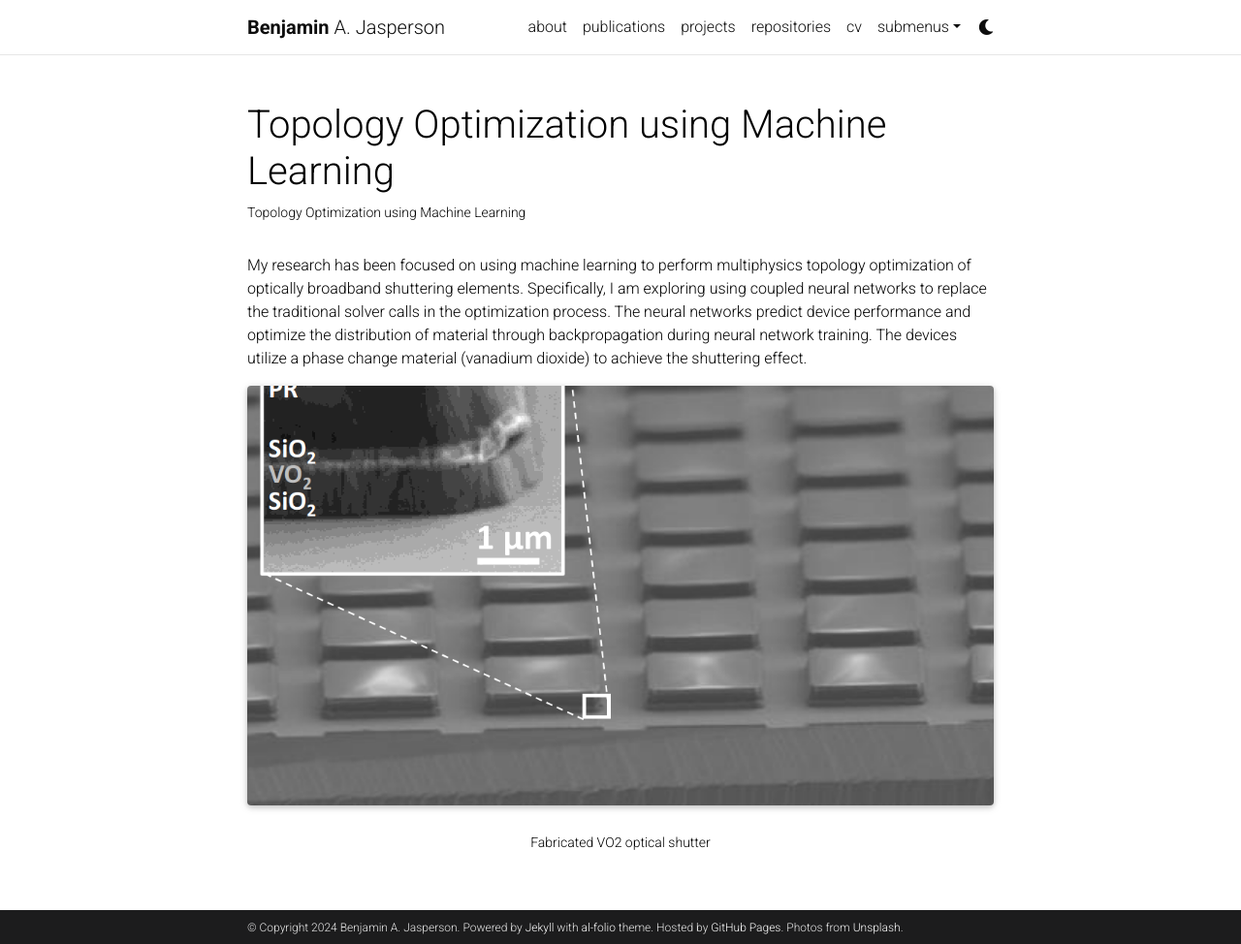
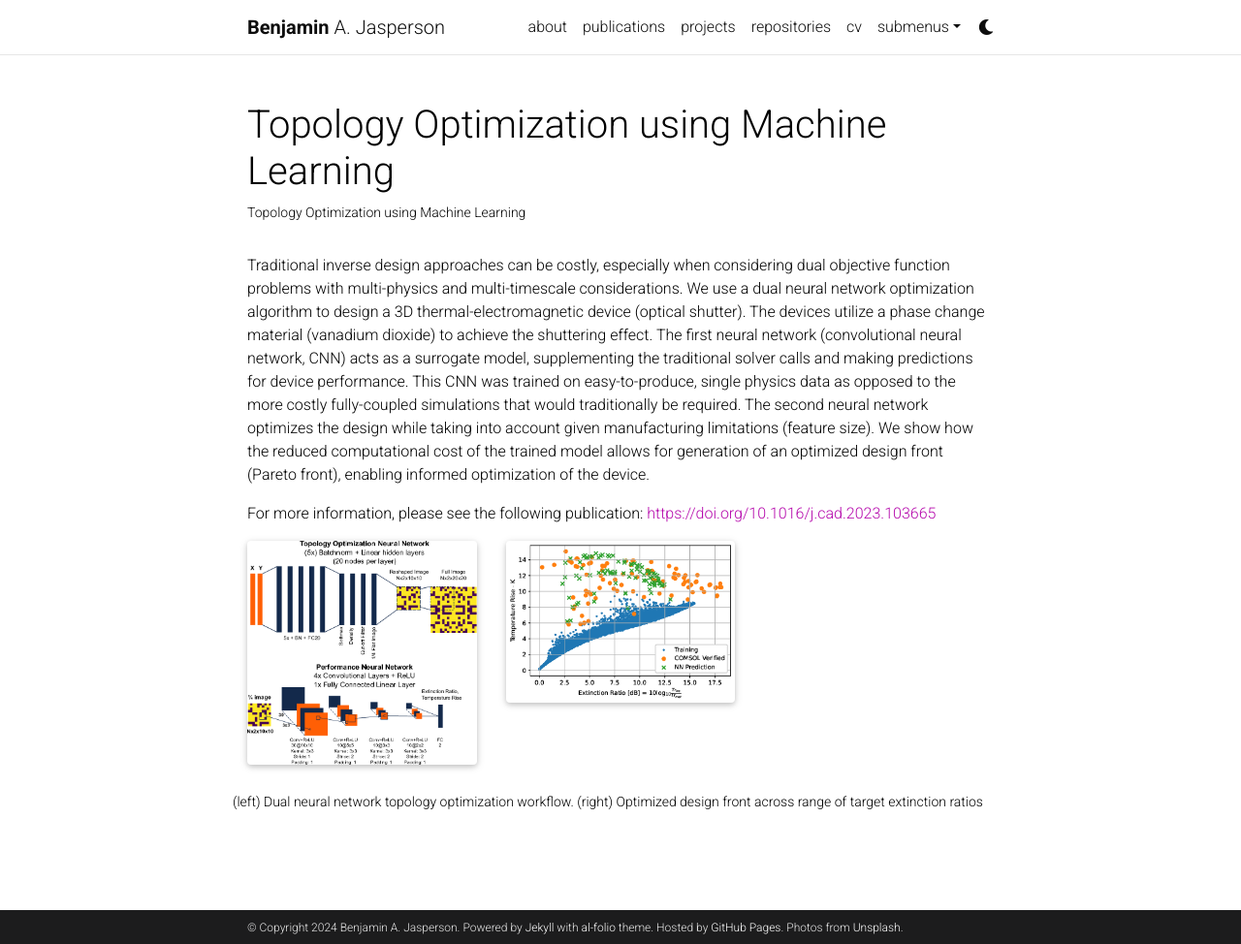
Before and after one commit to bjasperson/bjasperson.github.io, a Jekyll site: the page built from _projects/top_opt.md, in a window 1280 px wide and 974 px high. Shown: the whole window at 97% size. Built offline with Jekyll 4.4.1, drawn with Linux system fonts in a browser that asks for light colours; full-size pictures stand in for the smaller copies a plugin makes; comment, search, counter and statistics services are not loaded; a style sheet for code colours, icons or effects is not loaded.

Commit message:
update TO

```diff
--- a/_projects/top_opt.md
+++ b/_projects/top_opt.md
@@ -7,14 +7,23 @@ importance: 1
 category: work
 ---
 
+Traditional inverse design approaches can be costly, especially when considering dual objective function problems with multi-physics and multi-timescale considerations.
+We use a dual neural network optimization algorithm to design a 3D thermal-electromagnetic device (optical shutter).
+The devices utilize a phase change material (vanadium dioxide) to achieve the shuttering effect.
+The first neural network (convolutional neural network, CNN) acts as a surrogate model, supplementing the traditional solver calls and making predictions for device performance.
+This CNN was trained on easy-to-produce, single physics data as opposed to the more costly fully-coupled simulations that would traditionally be required.
+The second neural network optimizes the design while taking into account given manufacturing limitations (feature size).
+We show how the reduced computational cost of the trained model allows for generation of an optimized design front (Pareto front), enabling informed optimization of the device.
 
-My research has been focused on using machine learning to perform multiphysics topology optimization of optically broadband shuttering elements. Specifically, I am exploring using coupled neural networks to replace the traditional solver calls in the optimization process. The neural networks predict device performance and optimize the distribution of material through backpropagation during neural network training. The devices utilize a phase change material (vanadium dioxide) to achieve the shuttering effect.
+For more information, please see the following publication: [https://doi.org/10.1016/j.cad.2023.103665](A Dual Neural Network Approach to Topology Optimization for Thermal-Electromagnetic Device Design)
 
 <div class="row">
-    <div class="col-sm mt-3 mt-md-0">
-        {% include figure.html path="assets/img/shutter.png" title="shutter" class="img-fluid rounded z-depth-1" %}
+    <div class="col-sm-4 mt-3 mt-md-0">
+        {% include figure.html path="assets/img/to_workflow.png" title="TO workflow" class="img-fluid rounded z-depth-1" %}
     </div>
+    <div class="col-sm-4 mt-3 mt-md-0">
+        {% include figure.html path="assets/img/to_pareto.jpg" title="Design front" class="img-fluid rounded z-depth-1" %}
+    </div>
+<div class="caption">
+    (left) Dual neural network topology optimization workflow. (right) Optimized design front across range of target extinction ratios
 </div>
-<div class="caption">
-    Fabricated VO2 optical shutter
-</div>
```
Also changed, not shown: assets/img/to_pareto.png (added), assets/img/to_workflow.png (added).
